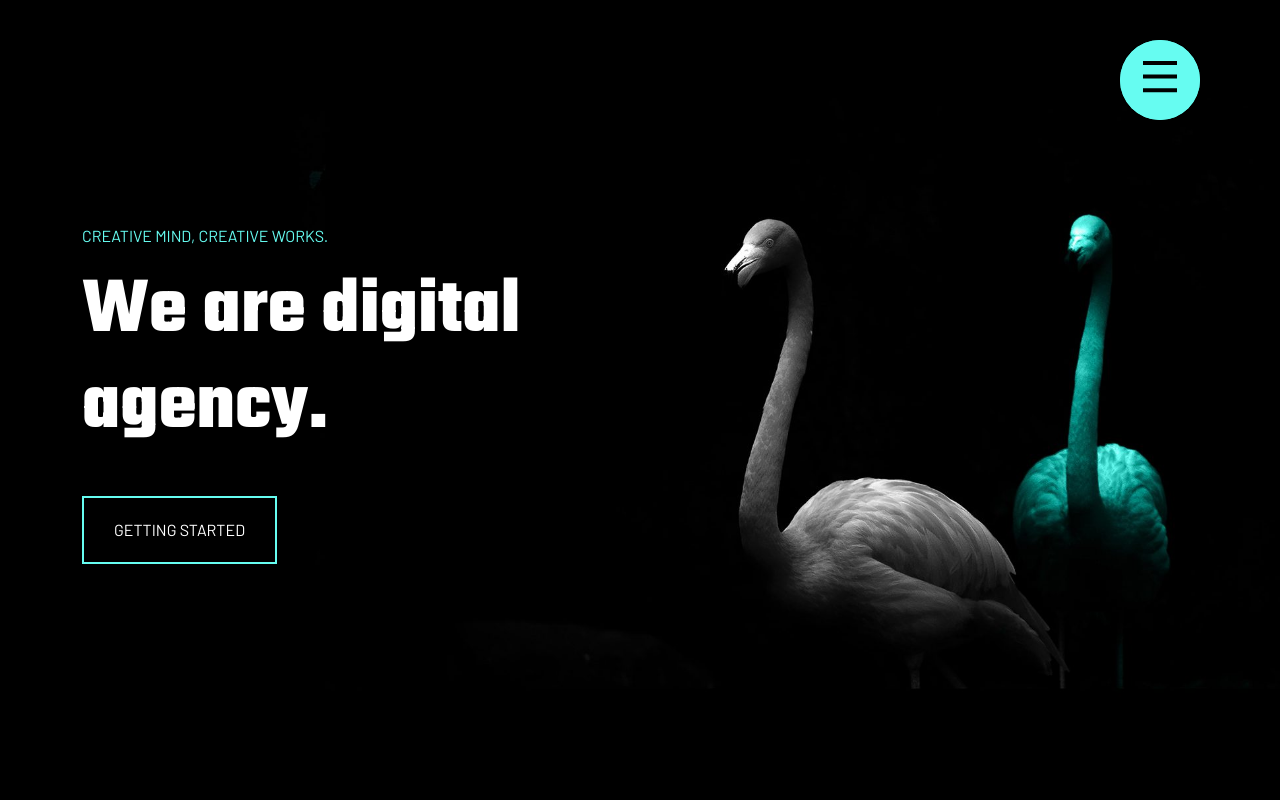
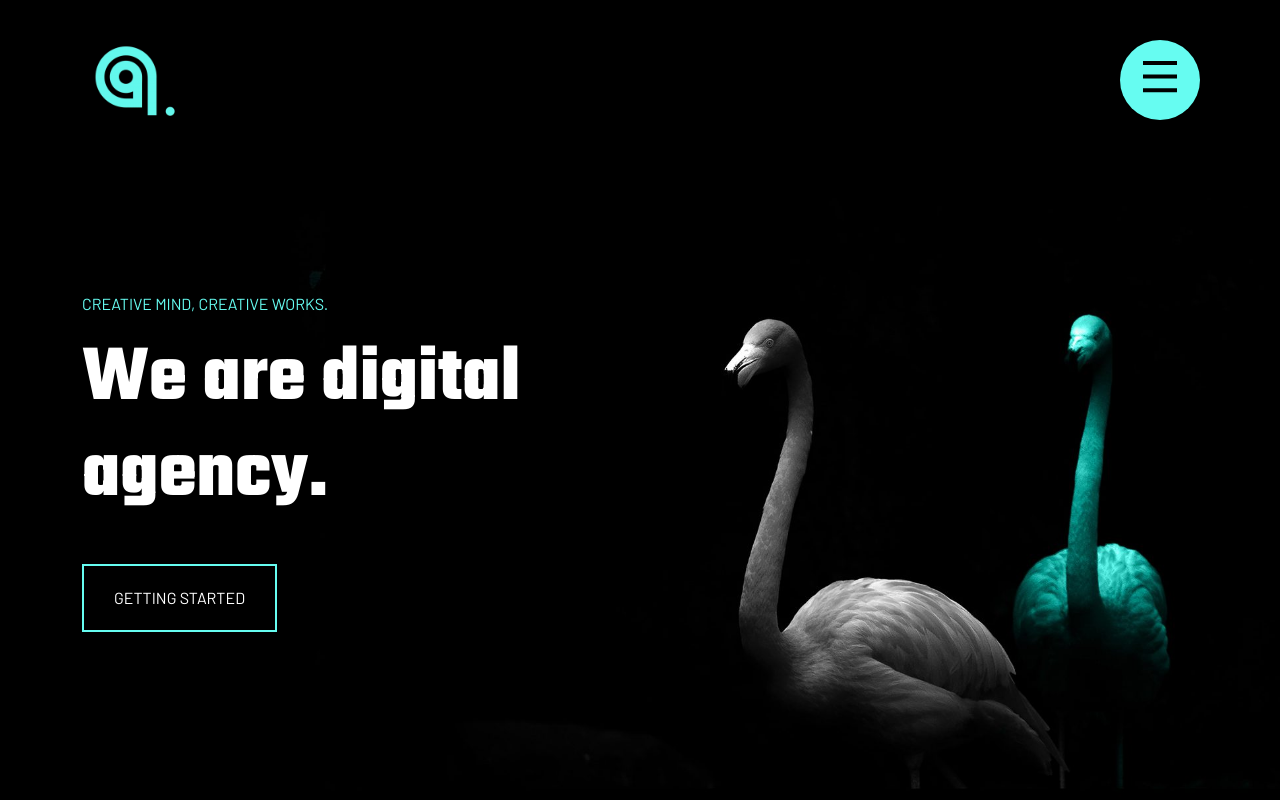
Before and after one commit to arifmunir77/portfolio-1, a React (Create React App) app: page / in a window 1280 px wide. Shown: the top 800 px of the page. Built offline with nearby package versions, Linux system fonts and the light colour scheme.

Commit message:
logo added

```diff
--- a/src/assets/index.ts
+++ b/src/assets/index.ts
@@ -7,3 +7,4 @@ export { default as workImgThree } from "./images/workImgThree.png";
 export { default as workImgFour } from "./images/workImgFour.png";
 export { default as workImgFive } from "./images/workImgFive.png";
 export { default as workImgSix } from "./images/workImgSix.png";
+export { default as videoLogo } from "./images/logo.gif";
--- a/src/components/common/inQuirySection/element.ts
+++ b/src/components/common/inQuirySection/element.ts
@@ -8,6 +8,7 @@ export const ContacUsWrapper = styled.div`
   background-repeat: no-repeat;
   background-attachment: fixed;
   overflow: hidden;
+
   .contact-container {
     margin-top: 4rem;
     margin-bottom: 4rem;
--- a/src/components/common/navbar/element.ts
+++ b/src/components/common/navbar/element.ts
@@ -78,7 +78,7 @@ export const NavbarButton = styled.button`
 
 export const MainDiv = styled.div`
   display: flex;
-  justify-content: flex-end;
+  justify-content: space-between;
   align-items: center;
   margin-top: 2rem;
   margin-right: 2rem;
@@ -149,3 +149,9 @@ export const NavLink = styled(motion.h4)`
     margin-left: 2rem;
   }
 `;
+
+export const VideoContainer = styled.div`
+  .image {
+    height: 100px;
+  }
+`;
--- a/src/components/common/navbar/index.tsx
+++ b/src/components/common/navbar/index.tsx
@@ -5,18 +5,24 @@ import {
   MainDiv,
   NavLink,
   NavbarWrapper,
+  VideoContainer,
 } from "./element";
 import { useState } from "react";
 import { MenuButton } from "./icon";
 import { AnimatePresence } from "framer-motion";
+import { logo, videoLogo } from "assets";
+import { Image } from "react-bootstrap";
 
 function Topbar() {
   const [navCollapsed, setNavCollapsed] = useState(false);
 
   return (
     <NavbarWrapper>
-      <MainContainer fluid>
+      <MainContainer>
         <MainDiv>
+          <VideoContainer>
+            <Image fluid src={videoLogo} className="image" />
+          </VideoContainer>
           <IconHolderDiv
             onClick={() => setNavCollapsed(!navCollapsed)}
             whileHover={{ scale: 1.25 }}
--- a/src/components/homeCom/heroSection/index.tsx
+++ b/src/components/homeCom/heroSection/index.tsx
@@ -38,7 +38,6 @@ function HeroSection() {
   return (
     <div>
       <HeroSectionWrapper>
-        <Navbar />
         <MainContainer className="top-container">
           <TextDiv animate={animation} ref={ref}>
             <HeroCreativeText>CREATIVE MIND, CREATIVE WORKS.</HeroCreativeText>
--- a/src/global.d.ts
+++ b/src/global.d.ts
@@ -1,2 +1,3 @@
-declare module '*.png'
-declare module '*.csv'
+declare module "*.png";
+declare module "*.csv";
+declare module "*.mp4";
```
Also changed, not shown: src/assets/images/logo.gif (added).
